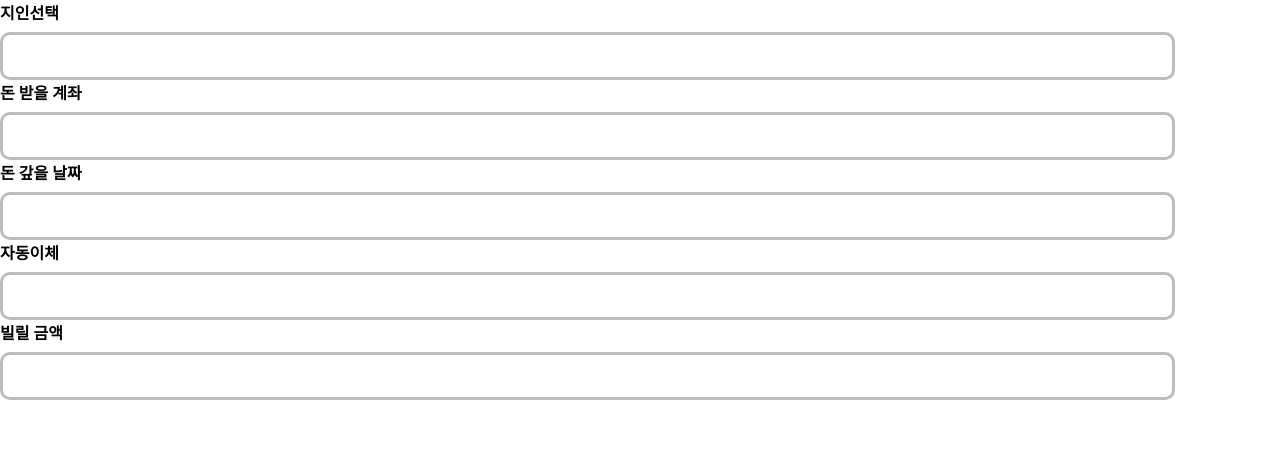
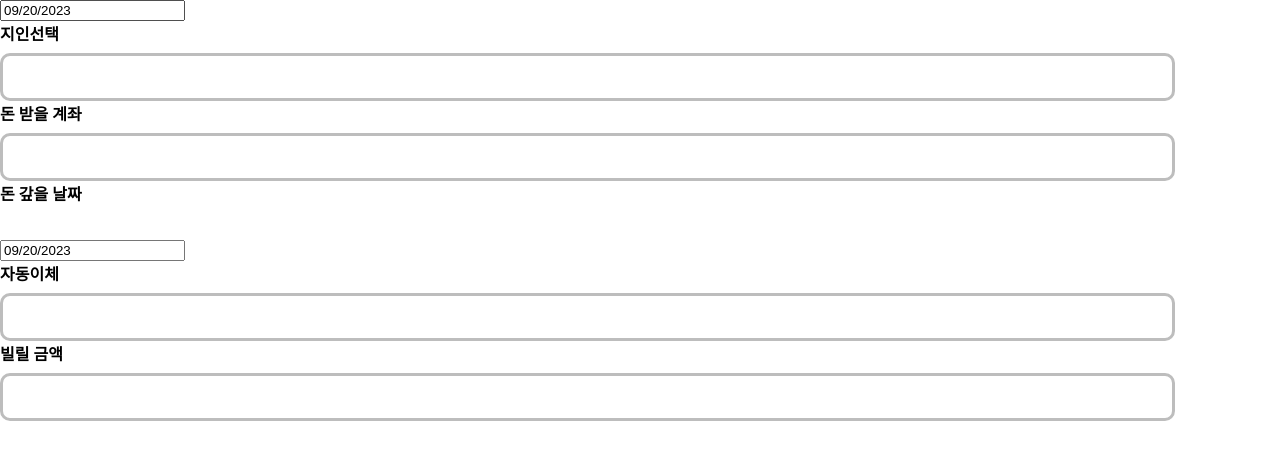
Before and after one commit to B-108/8finance, a React (Vite) app in the folder Billage/Front/billage/: page /iou in a window 1280 px wide. Shown: the top 460 px of the page. Built offline with nearby package versions, Linux system fonts and the light colour scheme.

Commit message:
feat : IOU 캘린더추가

```diff
--- a/Billage/Front/billage/package.json
+++ b/Billage/Front/billage/package.json
@@ -11,6 +11,7 @@
   },
   "dependencies": {
     "react": "^18.2.0",
+    "react-datepicker": "^4.18.0",
     "react-dom": "^18.2.0",
     "react-router-dom": "^6.16.0",
     "recoil": "^0.7.7",
@@ -19,6 +20,7 @@
   "devDependencies": {
     "@types/node": "^20.6.2",
     "@types/react": "^18.2.15",
+    "@types/react-datepicker": "^4.15.0",
     "@types/react-dom": "^18.2.7",
     "@typescript-eslint/eslint-plugin": "^6.0.0",
     "@typescript-eslint/parser": "^6.0.0",
--- a/Billage/Front/billage/src/pages/IOU/IOU.tsx
+++ b/Billage/Front/billage/src/pages/IOU/IOU.tsx
@@ -1,6 +1,8 @@
 import { InputDiv, InputTitle } from './IOU.style';
 import Input from '/src/components/Common/Input';
-import { useState } from 'react';
+import React, { useState } from 'react';
+import DatePicker from 'react-datepicker';
+import 'react-datepicker/dist/react-datepicker.css';
 
 function IOU() {
     const [friendInfo, setFriendInfo] = useState<string>('');
@@ -12,9 +14,12 @@ function IOU() {
     const handleAccountInfoChange = (event: React.ChangeEvent<HTMLInputElement>) => {
         setAccountInfo(event.target.value);
     };
+    const [endDate, setEndDate] = useState(new Date());
+    const [transferDate, setTransferDate] = useState(new Date());
 
     return (
         <>
+            <DatePicker selected={endDate} onChange={(date) => setEndDate(date)} />
             <InputDiv>
                 <InputTitle>지인선택</InputTitle>
                 <Input value={friendInfo} $active $size="90%,40px" onChange={handleFriendInfoChange}></Input>
@@ -25,7 +30,7 @@ function IOU() {
             </InputDiv>
             <InputDiv>
                 <InputTitle>돈 갚을 날짜</InputTitle>
-                <Input value={friendInfo} $active $size="90%,40px" onChange={handleFriendInfoChange}></Input>
+                <DatePicker selected={endDate} onChange={(date) => setEndDate(date)} />
             </InputDiv>
             <InputDiv>
                 <InputTitle>자동이체</InputTitle>
```
Also changed, not shown: Billage/Front/billage/src/components/Common/Input.tsx (line endings or trailing spaces), 1 other file (tests, documents, lock files or other folders).
